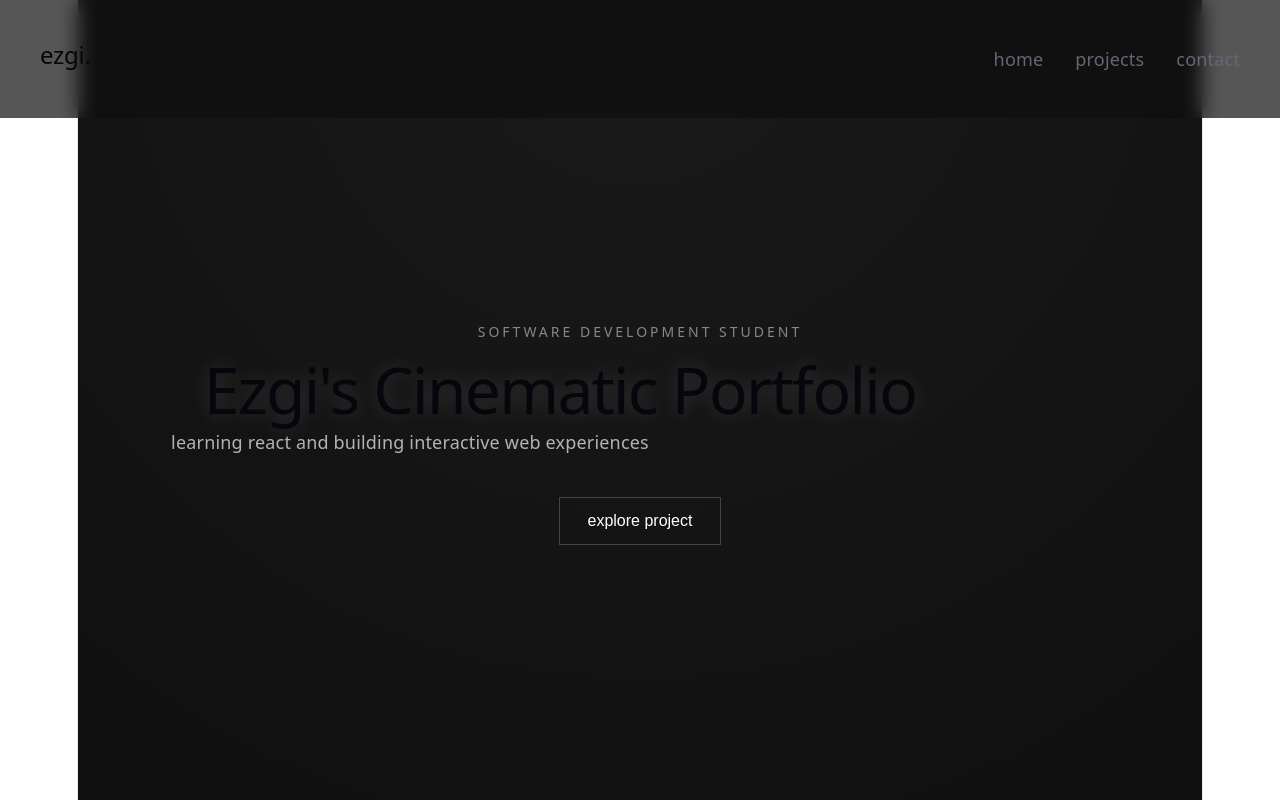
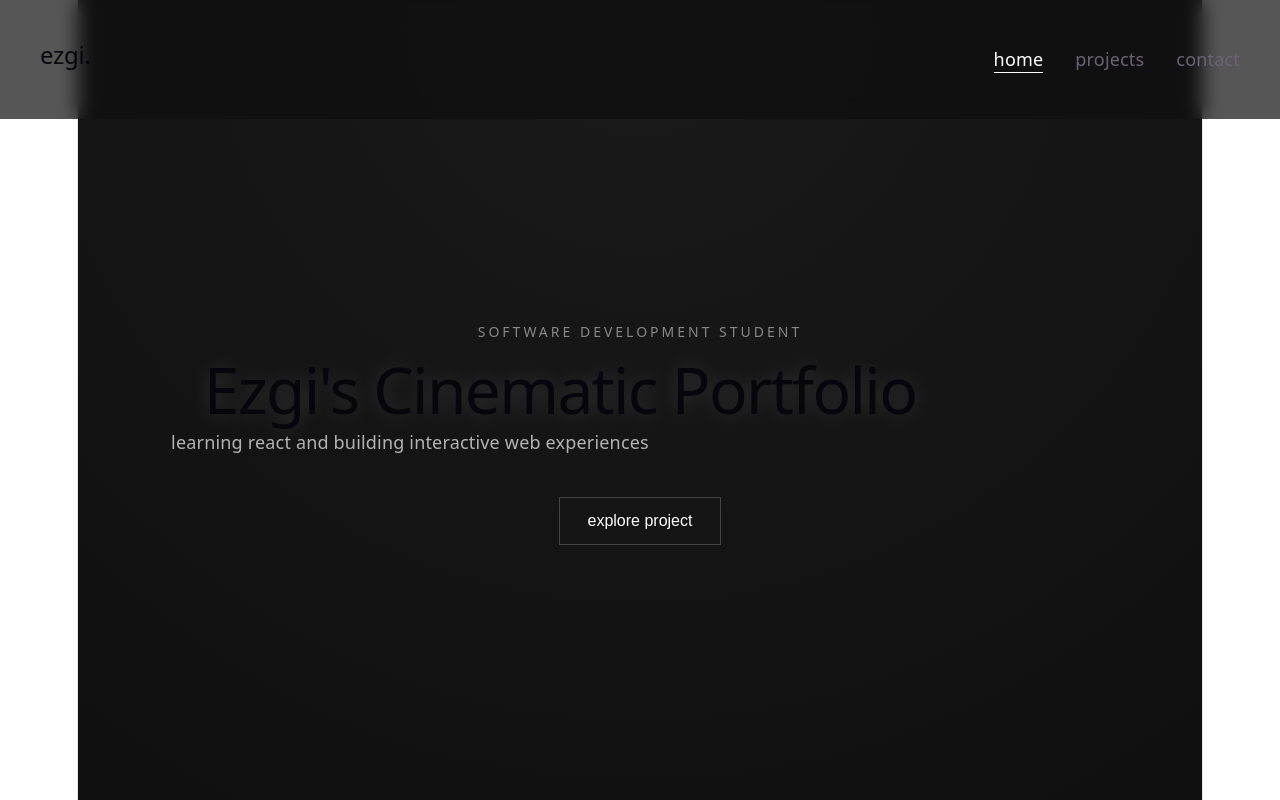
Before and after one commit to ezginy/cinematic-portfolio, a React (Vite) app: page / in a window 1280 px wide. Shown: the top 800 px of the page. Built offline with nearby package versions, Linux system fonts and the light colour scheme.

Commit message:
add active navbar link state
- added active navigation state
- updated navbar link interactions
- styled active navigation links

```diff
--- a/src/components/Navbar.css
+++ b/src/components/Navbar.css
@@ -37,6 +37,11 @@
     color: #888;
 }
 
+.active-link {
+    color: white;
+    border-bottom: 1px solid white;
+}
+
 @media (max-width: 768px) {
     .navbar {
         padding: 24px;
--- a/src/components/Navbar.jsx
+++ b/src/components/Navbar.jsx
@@ -6,6 +6,9 @@ function Navbar() {
 
     // Controls small navbar message visibility
     const [showMessage, setShowMessage] = useState(false)
+
+    // Stores currently active navigation link
+    const [activeLink, setActiveLink] = useState("home")
 
     function handleLogoClick() {
         setShowMessage(!showMessage)
@@ -27,9 +30,21 @@ function Navbar() {
             </div>
 
             <ul className="navbar-links">
-                <li>home</li>
-                <li>projects</li>
-                <li>contact</li>
+                <li
+                    className={activeLink === "home" ? "active-link" : ""}
+                    onClick={() => setActiveLink("home")}>
+                    home
+                </li>
+
+                <li className={activeLink === "projects" ? "active-link" : ""}
+                    onClick={() => setActiveLink("projects")}>
+                    projects
+                </li>
+
+                <li className={activeLink === "contact" ? "active-link" : ""}
+                    onClick={() => setActiveLink("contact")}>
+                    contact
+                </li>
             </ul>
 
         </nav>
```
